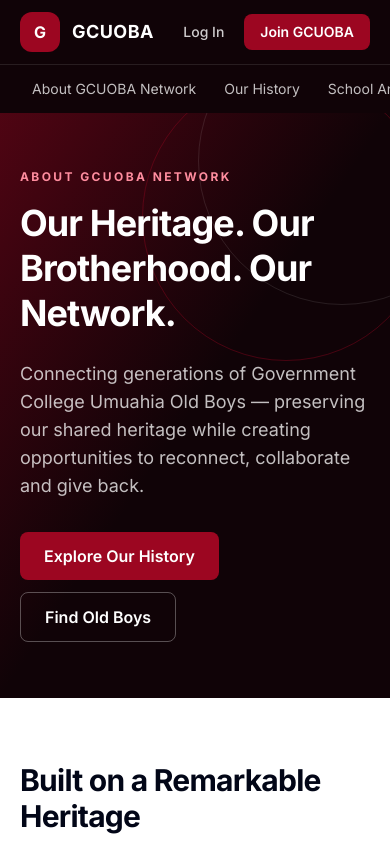
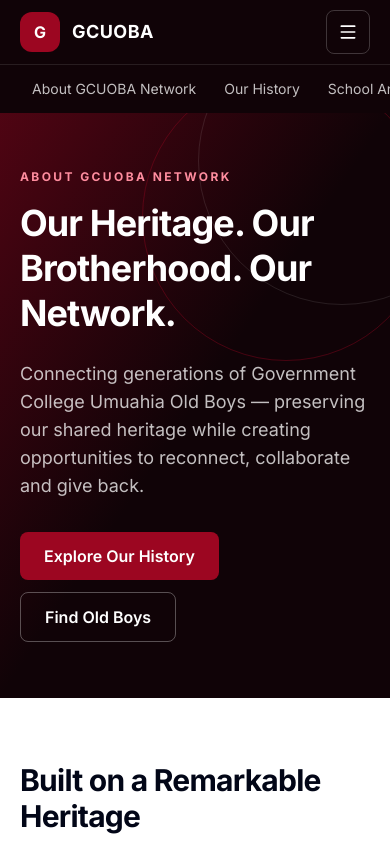
Before and after one commit to Henrygreat/oldschool, a Next.js app: page /about in a window 390 px wide. Shown: the top 844 px of the page. Built offline with nearby package versions, Linux system fonts and the light colour scheme.

Commit message:
Mobile View

```diff
--- a/app/page.tsx
+++ b/app/page.tsx
@@ -11,9 +11,9 @@ import {
   Users,
   BriefcaseBusiness,
   Images,
-  Menu,
 } from "lucide-react";
 import { Button } from "@/components/ui/button";
+import { PublicMobileMenu } from "@/components/public-mobile-menu";
 
 const features = [
   {
@@ -162,9 +162,18 @@ export default function LandingPage() {
               </Link>
             </div>
 
-            <button className="rounded-lg border border-white/20 p-2 lg:hidden">
-              <Menu className="h-5 w-5" />
-            </button>
+            <PublicMobileMenu
+              className="lg:hidden"
+              links={[
+                { href: "/directory", label: "Old Boys" },
+                { href: "/sets", label: "Find Your Set" },
+                { href: "/chapters", label: "Chapters" },
+                { href: "/events", label: "Events" },
+                { href: "/about", label: "About" },
+                { href: "/auth/login", label: "Log In" },
+                { href: "/auth/register", label: "Join GCUOBA" },
+              ]}
+            />
           </div>
         </header>
 
--- a/components/about/about-shell.tsx
+++ b/components/about/about-shell.tsx
@@ -1,6 +1,7 @@
 import type { ReactNode } from 'react'
 import Link from 'next/link'
 import { ChevronDown } from 'lucide-react'
+import { PublicMobileMenu } from '@/components/public-mobile-menu'
 
 const aboutLinks = [
   { href: '/about', label: 'About GCUOBA Network' },
@@ -19,7 +20,7 @@ const mainLinks = [
 export function AboutShell({ children }: { children: ReactNode }) {
   return (
     <div className="min-h-screen bg-white text-slate-950">
-      <header className="bg-[#100307] text-white">
+      <header className="relative z-30 bg-[#100307] text-white">
         <div className="mx-auto flex h-16 max-w-7xl items-center justify-between gap-4 px-5 lg:h-20 lg:px-8">
           <Link className="flex items-center gap-3" href="/">
             <span aria-hidden="true" className="flex h-10 w-10 items-center justify-center rounded-xl bg-[#9C0621] font-bold">G</span>
@@ -44,8 +45,9 @@ export function AboutShell({ children }: { children: ReactNode }) {
             </div>
           </nav>
           <div className="flex items-center gap-2">
-            <Link className="rounded-lg px-3 py-2 text-sm font-medium text-white/80 hover:bg-white/10 hover:text-white" href="/auth/login">Log In</Link>
-            <Link className="rounded-lg bg-[#9C0621] px-4 py-2 text-sm font-semibold text-white hover:bg-[#80051b]" href="/auth/register">Join GCUOBA</Link>
+            <Link className="hidden rounded-lg px-3 py-2 text-sm font-medium text-white/80 hover:bg-white/10 hover:text-white sm:block" href="/auth/login">Log In</Link>
+            <Link className="hidden rounded-lg bg-[#9C0621] px-4 py-2 text-sm font-semibold text-white hover:bg-[#80051b] sm:block" href="/auth/register">Join GCUOBA</Link>
+            <PublicMobileMenu className="lg:hidden" links={[...mainLinks, ...aboutLinks, { href: '/auth/login', label: 'Log In' }, { href: '/auth/register', label: 'Join GCUOBA' }]} />
           </div>
         </div>
         <nav aria-label="About section" className="border-t border-white/10">
--- /dev/null
+++ b/components/public-mobile-menu.tsx
@@ -0,0 +1,68 @@
+'use client'
+
+import { useEffect, useId, useRef, useState } from 'react'
+import Link from 'next/link'
+import { Menu, X } from 'lucide-react'
+
+export type MobileMenuLink = { href: string; label: string }
+
+export function PublicMobileMenu({
+  links,
+  className = '',
+}: {
+  links: MobileMenuLink[]
+  className?: string
+}) {
+  const [open, setOpen] = useState(false)
+  const panelId = useId()
+  const buttonRef = useRef<HTMLButtonElement>(null)
+
+  useEffect(() => {
+    if (!open) return
+    const onKey = (event: KeyboardEvent) => {
+      if (event.key === 'Escape') {
+        setOpen(false)
+        buttonRef.current?.focus()
+      }
+    }
+    document.addEventListener('keydown', onKey)
+    return () => document.removeEventListener('keydown', onKey)
+  }, [open])
+
+  return (
+    <div className={className}>
+      <button
+        aria-controls={panelId}
+        aria-expanded={open}
+        aria-label={open ? 'Close navigation menu' : 'Open navigation menu'}
+        className="flex h-11 w-11 items-center justify-center rounded-lg border border-white/20 text-white hover:bg-white/10"
+        onClick={() => setOpen((value) => !value)}
+        ref={buttonRef}
+        type="button"
+      >
+        {open ? <X aria-hidden="true" className="h-5 w-5" /> : <Menu aria-hidden="true" className="h-5 w-5" />}
+      </button>
+      {open && (
+        <nav
+          aria-label="Mobile navigation"
+          className="absolute inset-x-0 top-full z-50 max-h-[calc(100vh-5rem)] overflow-y-auto border-b border-white/10 bg-[#100307] px-5 py-4 shadow-2xl"
+          id={panelId}
+        >
+          <ul className="mx-auto max-w-7xl space-y-1">
+            {links.map((link) => (
+              <li key={link.href}>
+                <Link
+                  className="block rounded-lg px-3 py-3 text-base font-medium text-white/85 hover:bg-white/10 hover:text-white"
+                  href={link.href}
+                  onClick={() => setOpen(false)}
+                >
+                  {link.label}
+                </Link>
+              </li>
+            ))}
+          </ul>
+        </nav>
+      )}
+    </div>
+  )
+}
```
